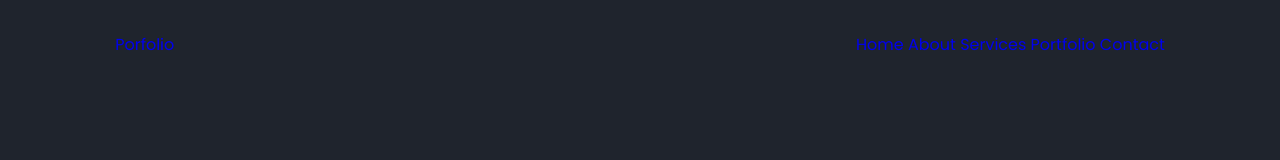
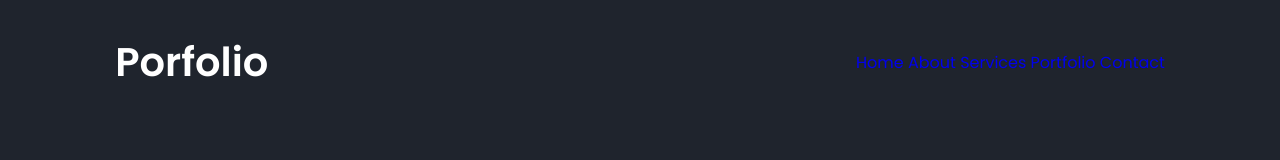
Before and after one commit to joshua-ketor/portfolio-site, a plain HTML site: page index.html in a window 1280 px wide. Drawn offline with Linux system fonts and the light colour scheme.

Commit message:
Add style for logo

```diff
--- a/css/style.css
+++ b/css/style.css
@@ -40,3 +40,10 @@ body {
   align-items: center;
   z-index: 100
 }
+
+.logo {
+  font-size: 2.5rem;
+  color: var(--text-color);
+  font-weight: 600;
+  cursor: default;
+}
```
